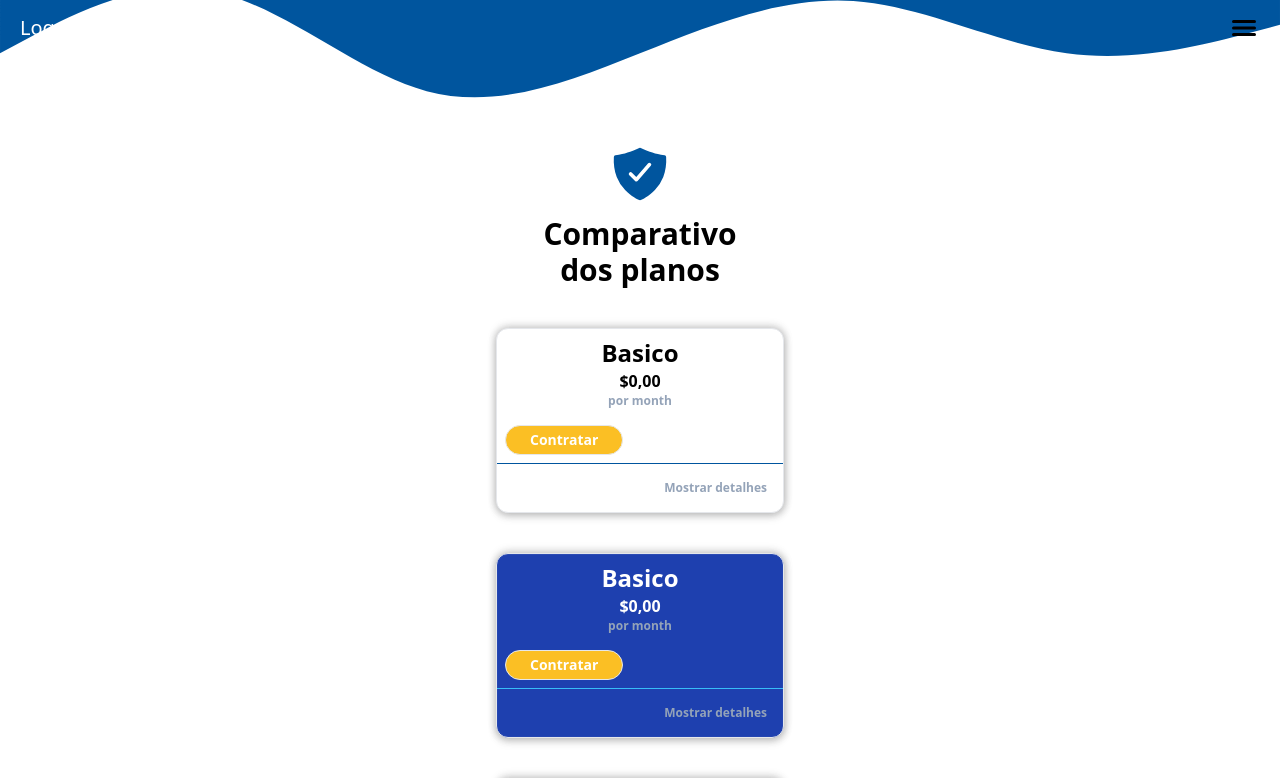
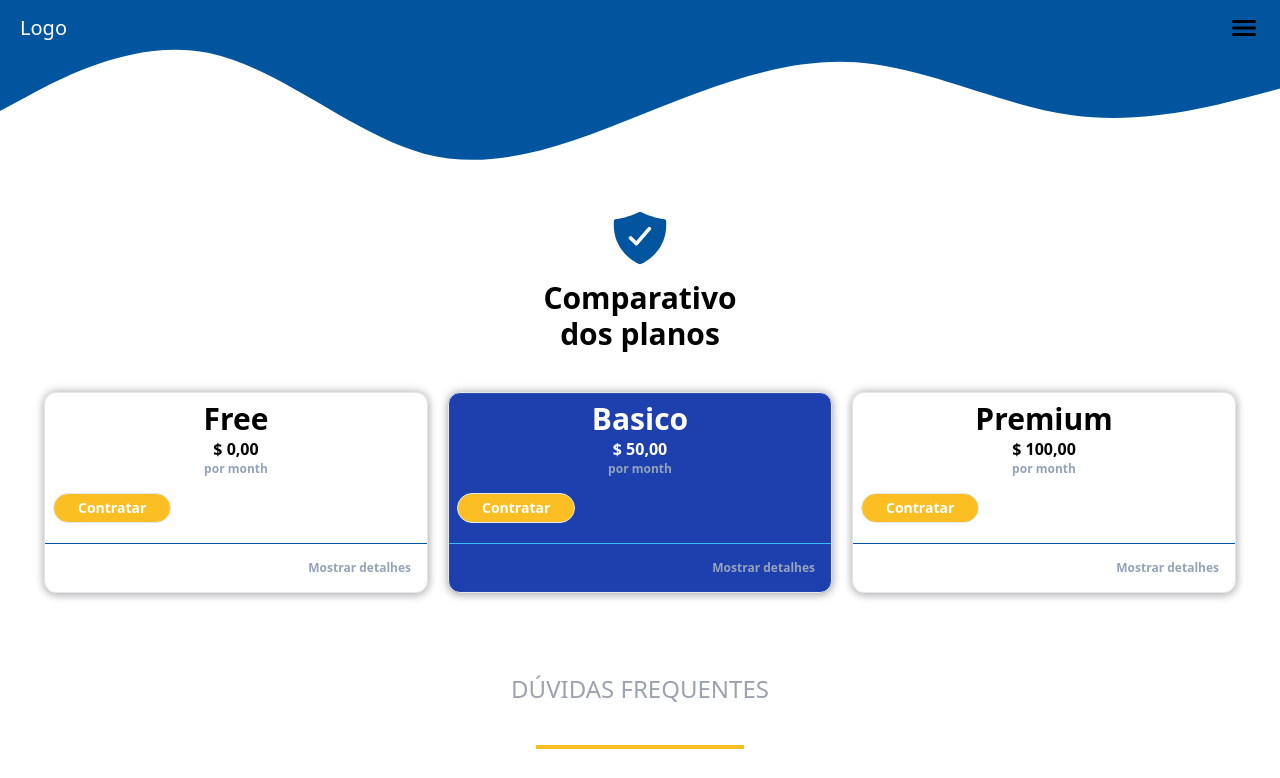
Before and after one commit to luxsoftw/SweetHubFrontend, a Next.js app: page /prices in a window 1280 px wide. Shown: the top 778 px of the page. Built offline with nearby package versions, Linux system fonts and the light colour scheme.

Commit message:
feat(price): added responsiveness to price screen
it'll necessary check footer background

```diff
--- a/app/prices/Components/card.tsx
+++ b/app/prices/Components/card.tsx
@@ -18,22 +18,22 @@ export const Card = ({ color, price, plan }: informationProps) => {
 
    return (
       <>
-         <article
-            className={`w-full max-w-72 rounded-xl border shadow-rounded ${color === "white" ? "bg-white" : "bg-blue-800"}`}
+         <div
+            className={`w-full max-w-72 rounded-xl border shadow-rounded sm:max-w-96 ${color === "white" ? "bg-white" : "bg-blue-800"}`}
             onClick={() => {
                showDetails();
             }}
          >
             <div
-               className={`flex flex-col items-center border-b ${color === "blue" ? "border-sky-400" : "border-tertiary"} p-2`}
+               className={`flex flex-col items-center border-b pb-5 ${color === "blue" ? "border-sky-400" : "border-tertiary"} p-2`}
             >
                <h3
-                  className={`text-2xl font-bold ${color === "blue" && "text-white"}`}
+                  className={`text-3xl font-bold ${color === "blue" && "text-white"}`}
                >
                   {plan}
                </h3>
                <p className={`font-bold ${color === "blue" && "text-white"}`}>
-                  ${price},00
+                  $ {price},00
                </p>
                <p className="text-xs font-bold text-slate-400">por month</p>
 
@@ -53,7 +53,7 @@ export const Card = ({ color, price, plan }: informationProps) => {
             <button className="ml-auto block p-4 text-xs font-bold text-slate-400">
                Mostrar {toogleDetails === false ? "detalhes" : "menos"}
             </button>
-         </article>
+         </div>
       </>
    );
 };
--- a/app/prices/page.tsx
+++ b/app/prices/page.tsx
@@ -40,7 +40,7 @@ const PricePage = () => {
 
    return (
       <div className="font-sans">
-         <section className="h-56 w-full bg-wave-header bg-cover bg-bottom bg-no-repeat text-white">
+         <section className="h-56 w-full bg-wave-header bg-cover bg-bottom bg-no-repeat text-white md:h-72">
             <Header />
          </section>
          <section className="-mt-20 flex flex-col items-center gap-10 bg-white">
@@ -53,10 +53,13 @@ const PricePage = () => {
                </h1>
             </div>
 
-            <Card color="white" price={0} plan="Basico" />
-            <Card color="blue" price={0} plan="Basico" />
-            <Card color="white" price={0} plan="Basico" />
-            <div className="mt-10 flex flex-col items-center gap-20">
+            <article className="m-auto flex w-full flex-col items-center gap-10 px-4 md:gap-5 lg:flex-row lg:justify-center">
+               <Card color="white" price={0} plan="Free" />
+               <Card color="blue" price={50} plan="Basico" />
+               <Card color="white" price={100} plan="Premium" />
+            </article>
+
+            <div className="mt-10 flex flex-col items-center gap-10">
                <h4 className="text-2xl font-medium uppercase text-gray-400">
                   Dúvidas frequentes
                </h4>
```
